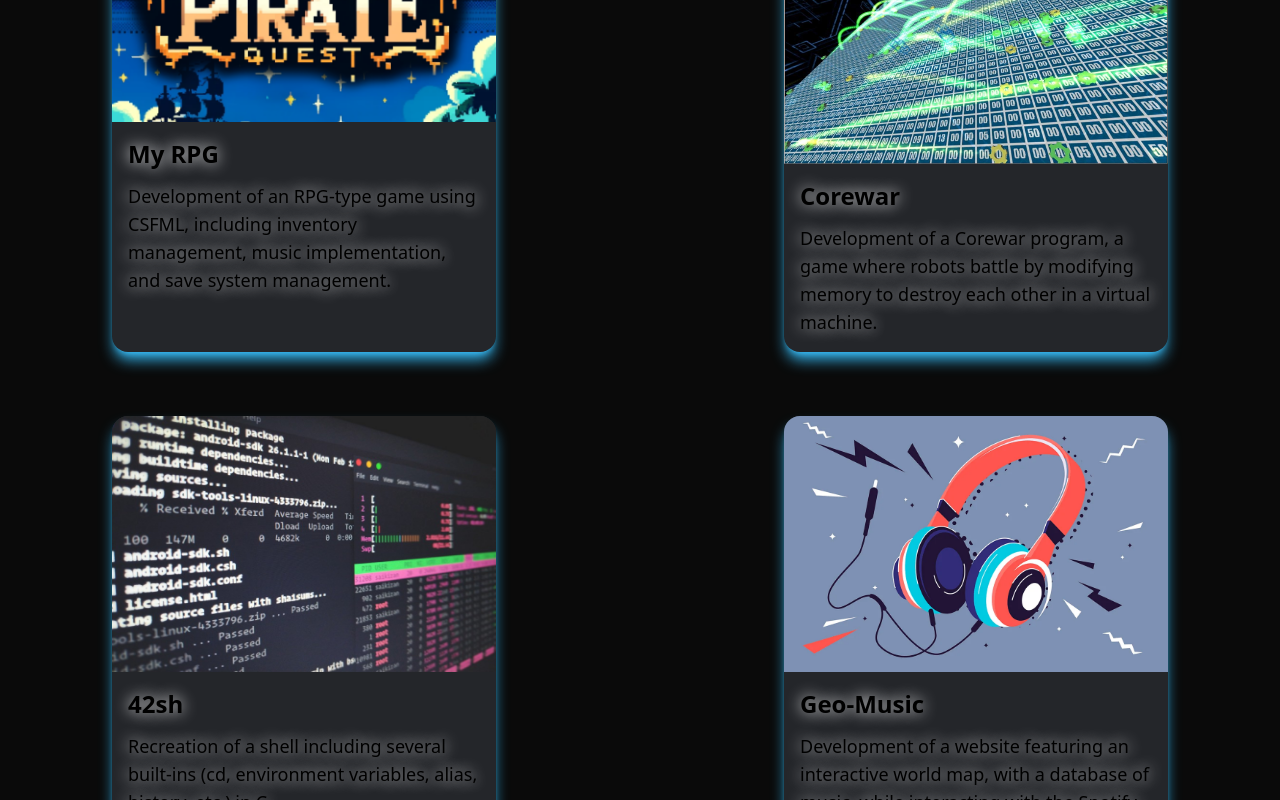
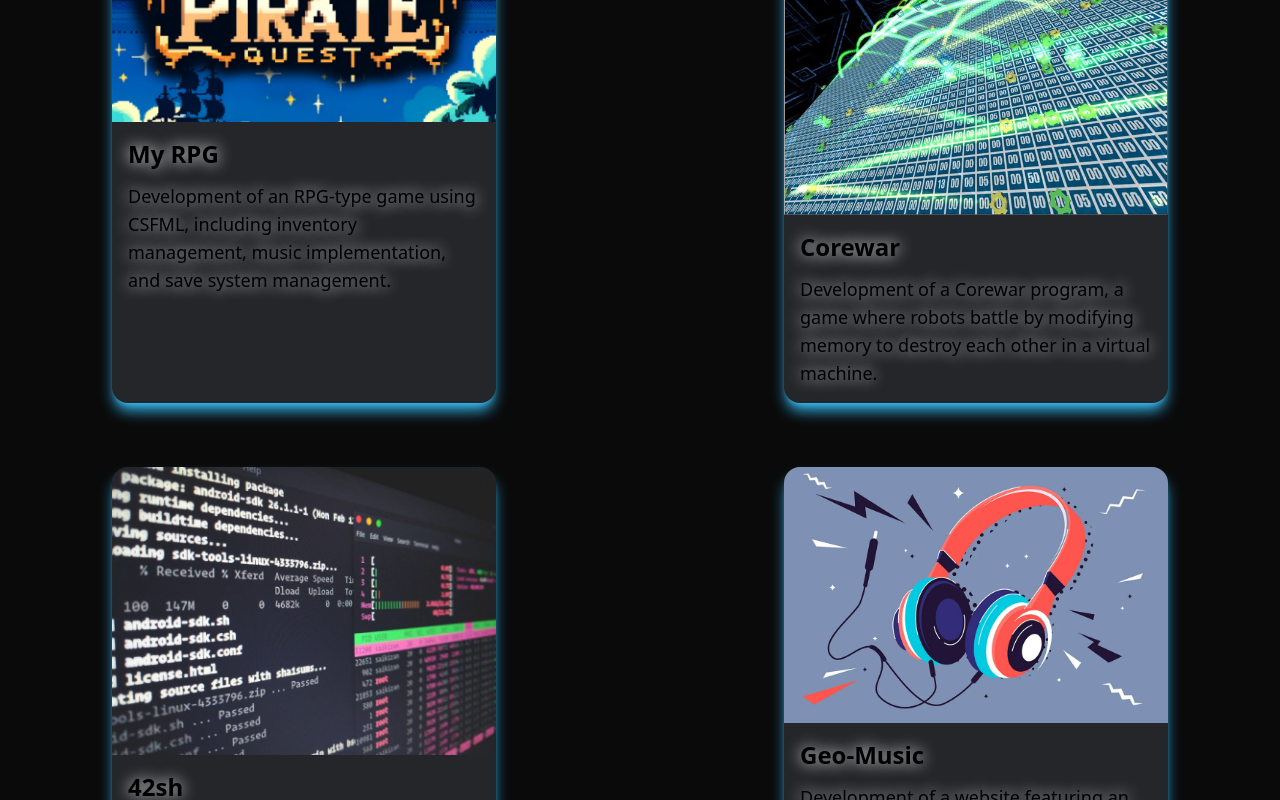
Before and after one commit to MaxxRobert/Portfolio, a Next.js app: page / in a window 1280 px wide. Shown: the part 3680-4480 px from the top of the page. Built offline with nearby package versions, Linux system fonts and the light colour scheme.

Commit message:
[FIX] componenet

```diff
--- /dev/null
+++ b/src/components/ProjCard.tsx
@@ -0,0 +1,25 @@
+
+interface ProjCardProps {
+  title: string;
+  src_img: string;
+  item: string;
+}
+
+const ProjCard: React.FC<ProjCardProps> = ({src_img, title, item}) => {
+
+  return (
+    <div className="card card-compact bg-base-100 w-96 shadow-lg hover:scale-105 transition-transform shadow-sky-400 h-full">
+      <figure>
+        <img
+          src={(src_img)}
+          alt="Shoes" />
+      </figure>
+      <div className="card-body">
+        <h2 className="card-title text-2xl">{(title)}</h2>
+        <p className="text-lg">{(item)}</p>
+      </div>
+    </div>
+  );
+};
+
+export default ProjCard;
--- a/src/pages/index.tsx
+++ b/src/pages/index.tsx
@@ -1,5 +1,6 @@
 import ScrollSection from '../components/ScrollObserver';
 import ContactForm from '../components/Contact';
+import ProjCard from '../components/ProjCard';
 export default function Index(){
     return (
         <>
@@ -55,54 +56,24 @@ export default function Index(){
           </div>
         </section>
         <section id='portfolio'className="pt-24 pb-24 bg-[#0a0a0a]">
-        <h2 className="flex justify-center mb-20 font-bold text-4xl text-sky-400 text-shadow">Portfolio...</h2>
-        <div className="grid lg:grid-cols-2 sm:grid-cols-1 auto-rows-auto gap-16 place-items-center">
-          <div className="card card-compact bg-base-100 w-96 hover:scale-105 transition-transform shadow-lg shadow-sky-400 h-full">
-            <figure>
-              <img
-                src="image/rpg.png"
-                alt="RPG" />
-            </figure>
-            <div className="card-body">
-              <h2 className="card-title text-2xl">My RPG</h2>
-              <p className="text-lg">Development of an RPG-type game using CSFML, including inventory management, music implementation, and save system management.</p>
-            </div>
-          </div>
-          <div className="card card-compact bg-base-100 w-96 shadow-lg hover:scale-105 transition-transform shadow-sky-400 h-full">
-            <figure>
-              <img
-              className="w-full max-h-64"
-                src="image/corewar.png"
-                alt="Corewar" />
-            </figure>
-            <div className="card-body">
-              <h2 className="card-title text-2xl">Corewar</h2>
-              <p className="text-lg">Development of a Corewar program, a game where robots battle by modifying memory to destroy each other in a virtual machine.</p>
-            </div>
-          </div>
-          <div className="card card-compact bg-base-100 w-96 shadow-lg hover:scale-105 transition-transform shadow-sky-400 h-full">
-            <figure>
-              <img
-                className="max-h-64 w-full"
-                src="/image/shell.png"
-                alt="42sh" />
-            </figure>
-            <div className="card-body">
-              <h2 className="card-title text-2xl">42sh</h2>
-              <p className="text-lg">Recreation of a shell including several built-ins (cd, environment variables, alias, history, etc.) in C.</p>
-            </div>
-          </div>
-          <div className="card card-compact bg-base-100 w-96 shadow-lg hover:scale-105 transition-transform shadow-sky-400 h-full">
-            <figure>
-              <img
-                src="/image/geo-music.png"
-                alt="Shoes" />
-            </figure>
-            <div className="card-body">
-              <h2 className="card-title text-2xl">Geo-Music</h2>
-              <p className="text-lg">Development of a website featuring an interactive world map, with a database of music, while interacting with the Spotify API.</p>
-            </div>
-          </div>
+          <h2 className="flex justify-center mb-20 font-bold text-4xl text-sky-400 text-shadow">Portfolio...</h2>
+          <div className="grid lg:grid-cols-2 sm:grid-cols-1 auto-rows-auto gap-16 place-items-center">
+            <ProjCard
+              src_img='image/rpg.png'
+              title='My RPG'
+              item='Development of an RPG-type game using CSFML, including inventory management, music implementation, and save system management.'/>
+            <ProjCard
+              src_img='image/corewar.png'
+              title='Corewar'
+              item='Development of a Corewar program, a game where robots battle by modifying memory to destroy each other in a virtual machine.'/>
+            <ProjCard
+              src_img='/image/shell.png'
+              title='42sh'
+              item='Recreation of a shell including several built-ins (cd, environment variables, alias, history, etc.) in C.'/>
+            <ProjCard
+              src_img='/image/geo-music.png'
+              title='Geo-Music'
+              item='Development of a website featuring an interactive world map, with a database of music, while interacting with the Spotify API.'/>
           </div>
         </section>
         <ContactForm/>
```
